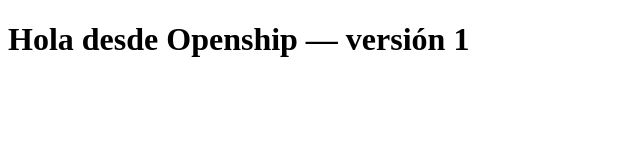
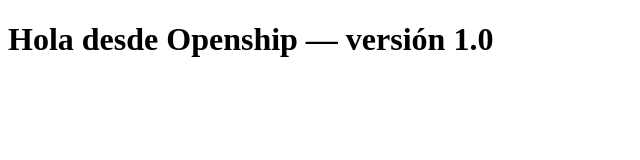
Before and after one commit to jeancarloshm/openship-demo, a plain HTML site: page index.html in a window 1280 px wide. Shown: the full height of the page, 0-640 px from the left. Drawn offline with Linux system fonts and the light colour scheme.

Commit message:
adding files for test

```diff
--- a/index.html
+++ b/index.html
@@ -2,5 +2,5 @@
 <html lang="es">
   <meta charset="utf-8">
   <title>Demo Openship</title>
-  <h1>Hola desde Openship — versión 1</h1>
+  <h1>Hola desde Openship — versión 1.0</h1>
 </html>
```
